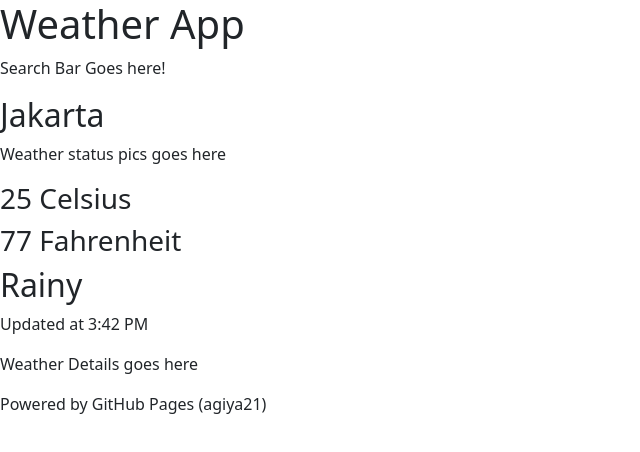
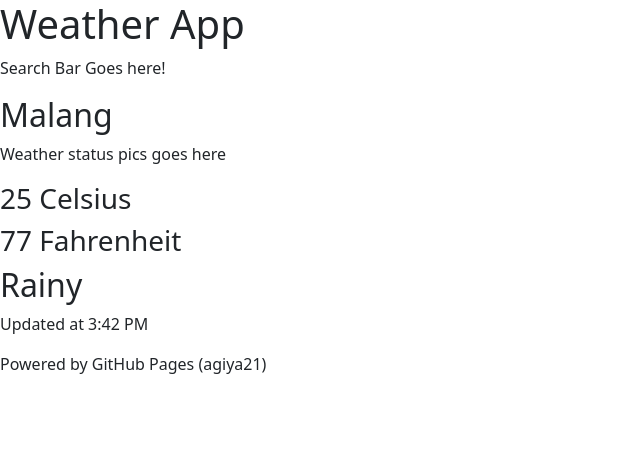
Before and after one commit to agiya21/weather-app, a React (Create React App) app: page / in a window 1280 px wide. Shown: the top 452 px of the page, without its empty margins (0-640 px from the left). Built offline with nearby package versions, Linux system fonts and the light colour scheme.

Commit message:
feat: 🎸 Erase WeatherDetail and adding class to WeatherCard
Erasing WeatherDetail component and adding class file to WeatherCard.
Also, adding state to WeatherCard, so props can be saved in state.

```diff
--- a/package.json
+++ b/package.json
@@ -4,6 +4,7 @@
   "version": "0.1.0",
   "private": true,
   "dependencies": {
+    "@emotion/react": "^11.4.0",
     "@testing-library/jest-dom": "^5.14.1",
     "@testing-library/react": "^11.2.7",
     "@testing-library/user-event": "^12.8.3",
--- a/src/App.js
+++ b/src/App.js
@@ -3,16 +3,13 @@ import Header from "./components/Header"
 import Footer from "./components/Footer"
 import SearchBar from './components/SearchBar'
 import WeatherCard from './components/WeatherCard'
-import WeatherDetails from './components/WeatherDetails'
 
 function App() {
   return (
     <div>
       <Header />
       <SearchBar />
-      <WeatherCard city="Jakarta"/>
-
-      <WeatherDetails />
+      <WeatherCard city="Malang"/>
       <Footer />
     </div>
   )
--- a/src/components/WeatherCard.js
+++ b/src/components/WeatherCard.js
@@ -5,17 +5,25 @@ import Temperature from './WeatherCard/Temperature'
 import Conditions from './WeatherCard/Conditions'
 import UpdateTime from './WeatherCard/UpdateTime'
 
-function WeatherCard(props) {
-    return(
+class WeatherCard extends React.Component {
+    constructor(props){
+        super()
+        this.state = {
+            cityName : props.city
+        }
+    }
+    render() {
+        return (
             <div>
-            <CityName name={props.city}/>
+                <CityName name={this.state.cityName} />
                 <Pics />
                 <Temperature tempCelsius="25 Celsius"
-                tempFahrenheit="77 Fahrenheit"/>
-            <Conditions conds="Rainy"/>
+                    tempFahrenheit="77 Fahrenheit" />
+                <Conditions conds="Rainy" />
                 <UpdateTime />
             </div>
         )
     }
+}
 
 export default WeatherCard
```
Also changed, not shown: 1 other file (tests, documents, lock files or other folders). Lines whose indentation alone changed are shown as unchanged.
